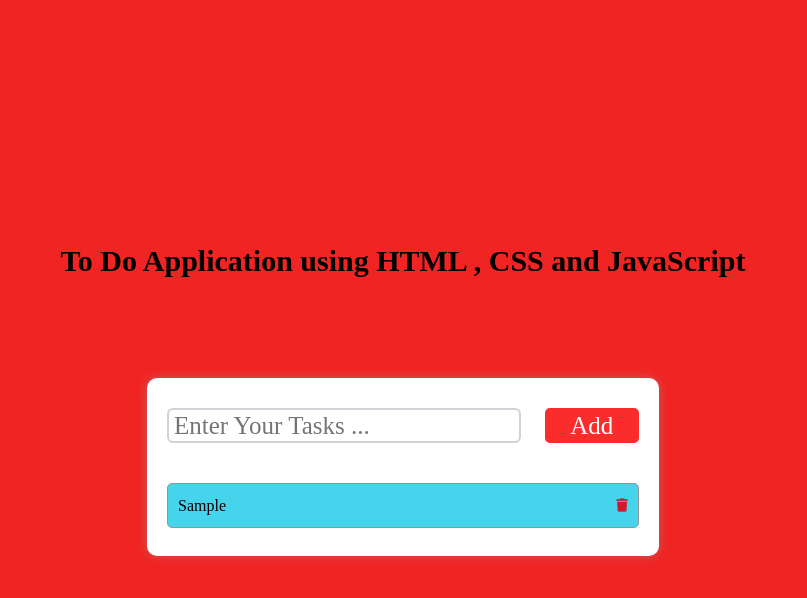
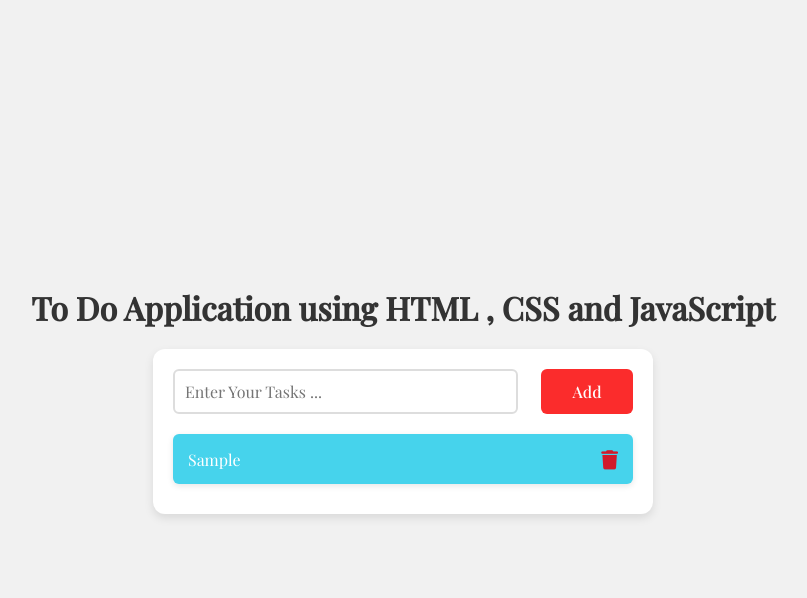
Before and after one commit to MadathaGanesh/To-do-List-Application, a plain HTML site: page ToDoApplication/index.html in a window 1280 px wide. Both pictures are taken after typing "Sample" into the empty fields and a click on the button "Add". Shown: the whole page, without its empty margins (237-1044 px from the left). Drawn offline with nearby package versions, Linux system fonts and the light colour scheme; a web font is replaced by a local one.

Commit message:
Commited messages

```diff
--- a/ToDoApplication/style.css
+++ b/ToDoApplication/style.css
@@ -1,100 +1,120 @@
-@import url('https://fonts.googleapis.com/css2?family=Playfair+Display:ital,wght@1,500&display=swap');
+@import url('https://fonts.googleapis.com/css2?family=Playfair+Display:wght@400;500&display=swap');
 
-*{
+* {
     margin: 0;
     padding: 0;
     box-sizing: border-box;
     font-family: 'Playfair Display', serif;
 }
 
-h1{
-    font-family: 'Playfair Display', serif;
-    font-size: 30px;
-    margin-bottom: 100px;
-    text-align: center;
-
-}
-
-body{
+body {
     display: flex;
     flex-direction: column;
     height: 100vh;
     justify-content: center;
     align-items: center;
-    background-color: #f12424;
-}
-.container{
-    width: 40%;
-    min-width: 350px;
-    background-color: white;
-    max-height: 100%;
-    border-radius: 10px;
-    box-shadow: 0px 0px 10px rgba(159, 149, 149, 0.5);
+    background-color: #f1f1f1;
 }
 
-#newtask{
-    position: relative;
-    padding: 30px 20px;
+h1 {
+    font-size: 2rem;
+    margin-bottom: 20px;
+    text-align: center;
+    color: #333;
+}
+
+.container {
+    width: 100%;
+    max-width: 500px;
+    background-color: #fff;
+    border-radius: 12px;
+    box-shadow: 0px 4px 10px rgba(0, 0, 0, 0.1);
+    padding: 20px;
+    display: flex;
+    flex-direction: column;
+    align-items: center;
+}
+
+#newtask {
+    width: 100%;
     display: flex;
     justify-content: space-between;
+    margin-bottom: 20px;
 }
 
-#taskinfo{
+#taskinfo {
     width: 75%;
-    height: 35px;
-    border: 2px solid #d1d3d8;
+    height: 45px;
+    border: 2px solid #ddd;
     border-radius: 6px;
-    color: #111115;
+    padding: 0 10px;
+    font-size: 1rem;
     font-weight: 400;
-    padding-left: 5px;
-    font-size: 25px;
+    color: #333;
+    transition: border-color 0.3s;
 }
-#taskinfo:focus{
+
+#taskinfo:focus {
     outline: none;
     border-color: #0d75ec;
 }
 
-#add{
+#add {
     width: 20%;
-    height: 35px;
-    border-radius:5px;
+    height: 45px;
+    border-radius: 6px;
     font-weight: 500;
-    font-size: 25px;
+    font-size: 1rem;
     background-color: #fb2c2c;
     border: none;
     color: white;
     cursor: pointer;
-    outline: none;
-    border: none;
+    transition: background-color 0.3s, transform 0.2s;
 }
-#tasklist{
-    margin-bottom: 9px;
-    padding: 10px 20px;
+
+#add:hover {
+    background-color: #d11a2a;
+    transform: scale(1.05);
+}
+
+#tasklist {
+    width: 100%;
     display: flex;
     flex-direction: column;
     align-items: center;
-    width: 100%;
 }
 
-.task{
+.task {
     display: flex;
     justify-content: space-between;
     align-items: center;
     background-color: #46d3ec;
-    height: 45px;
-    margin-bottom: 9px;
-    padding: 5px 10px;
+    height: 50px;
+    width: 100%;
+    border-radius: 6px;
+    margin-bottom: 10px;
+    padding: 0 15px;
+    color: #fff;
+    font-size: 1rem;
+    font-weight: 400;
+    box-shadow: 0px 2px 6px rgba(0, 0, 0, 0.1);
+    transition: background-color 0.3s, transform 0.2s;
+}
+
+.task:hover {
+    background-color: #34b0e4;
+    transform: scale(1.02);
+}
+
+.del {
+    background: none;
+    border: none;
+    color: #d11a2a;
     cursor: pointer;
-    width: 100%;
-    border-radius: 5px;
-    border: 1px solid #939697;
+    font-size: 1.2rem;
+    transition: color 0.3s;
+}
 
+.del:hover {
+    color: #a02a1d;
 }
-.del{
-    color:#d11a2a;
-    border: none;
-    background: none;
-    cursor: pointer;
-    outline: none;
-
-}
```
Also changed, not shown: 1 other file.
